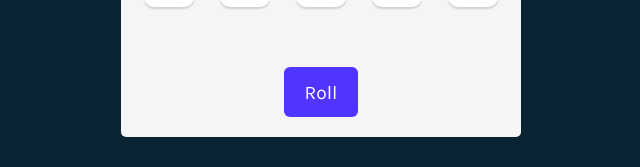
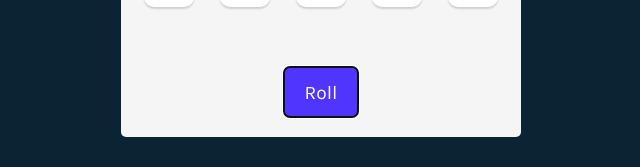
Before and after one commit to eiirikr/react-course, a React (Vite) app in the folder Tenzies/: page / in a window 1280 px wide. Shown: the part 463-630 px from the top of the page, without its empty margins (319-959 px from the left). Built offline with nearby package versions, Linux system fonts and the light colour scheme.

Commit message:
Added DOMNode.focus() method

```diff
--- a/Tenzies/src/App.jsx
+++ b/Tenzies/src/App.jsx
@@ -1,4 +1,4 @@
-import { useState } from "react";
+import { useEffect, useRef, useState } from "react";
 import Die from "./components/Die";
 import { nanoid } from "nanoid";
 import Confetti from "react-confetti";
@@ -6,9 +6,15 @@ import Confetti from "react-confetti";
 export default function App() {
   const [dice, setDice] = useState(() => generateAllNewDice());
 
+  const buttonRef = useRef(null);
+
   const gameWon =
     dice.every((die) => die.isHeld) &&
     dice.every((die) => die.value === dice[0].value);
+
+  useEffect(() => {
+    buttonRef.current.focus();
+  }, [gameWon]);
 
   function generateAllNewDice() {
     return new Array(10).fill(0).map(() => ({
@@ -63,7 +69,7 @@ export default function App() {
         current value between rolls.
       </p>
       <div className="dice-container">{diceElements}</div>
-      <button className="roll-dice" onClick={rollDice}>
+      <button ref={buttonRef} className="roll-dice" onClick={rollDice}>
         {gameWon ? "New Game" : "Roll"}
       </button>
     </main>
```
